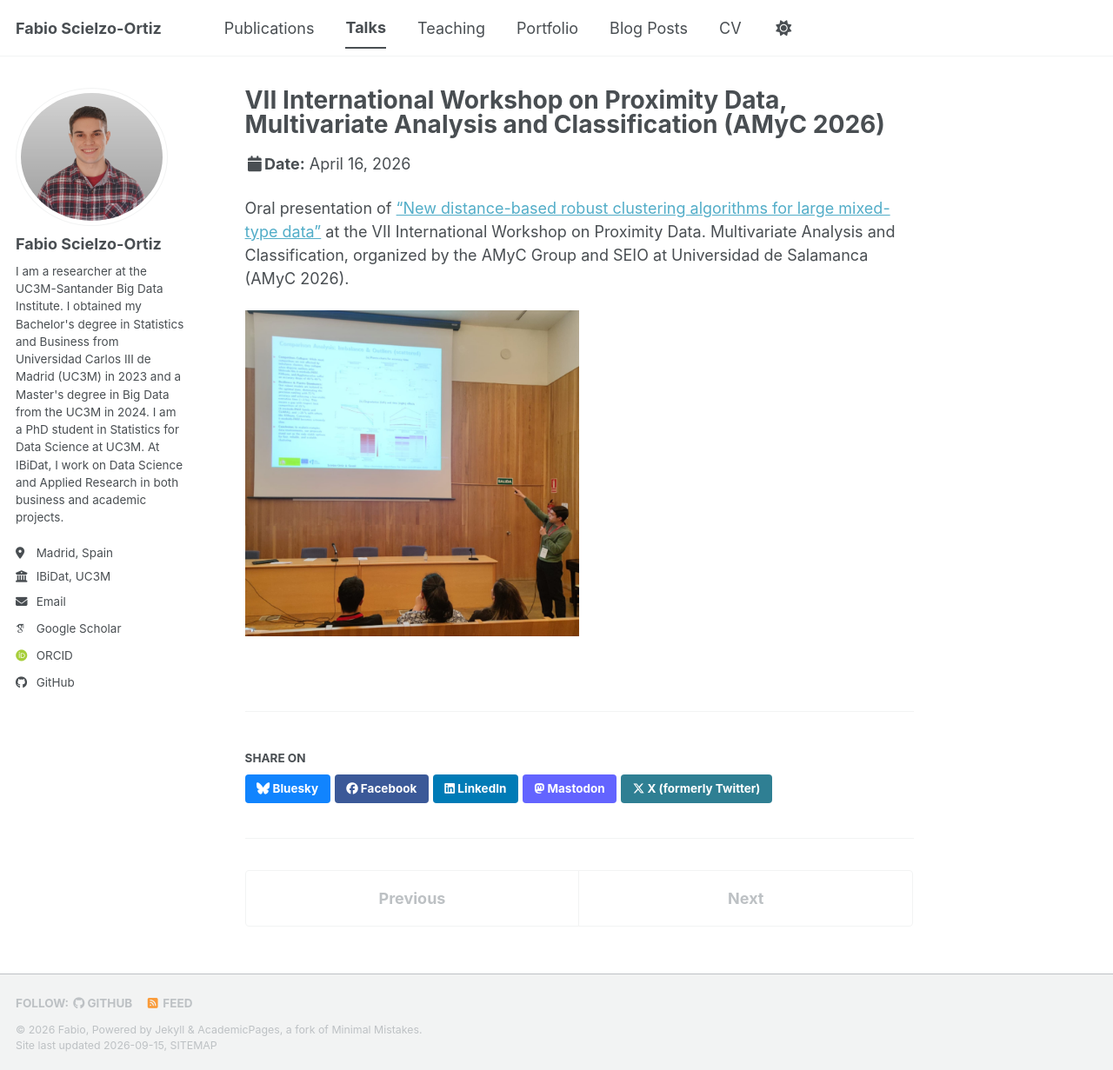
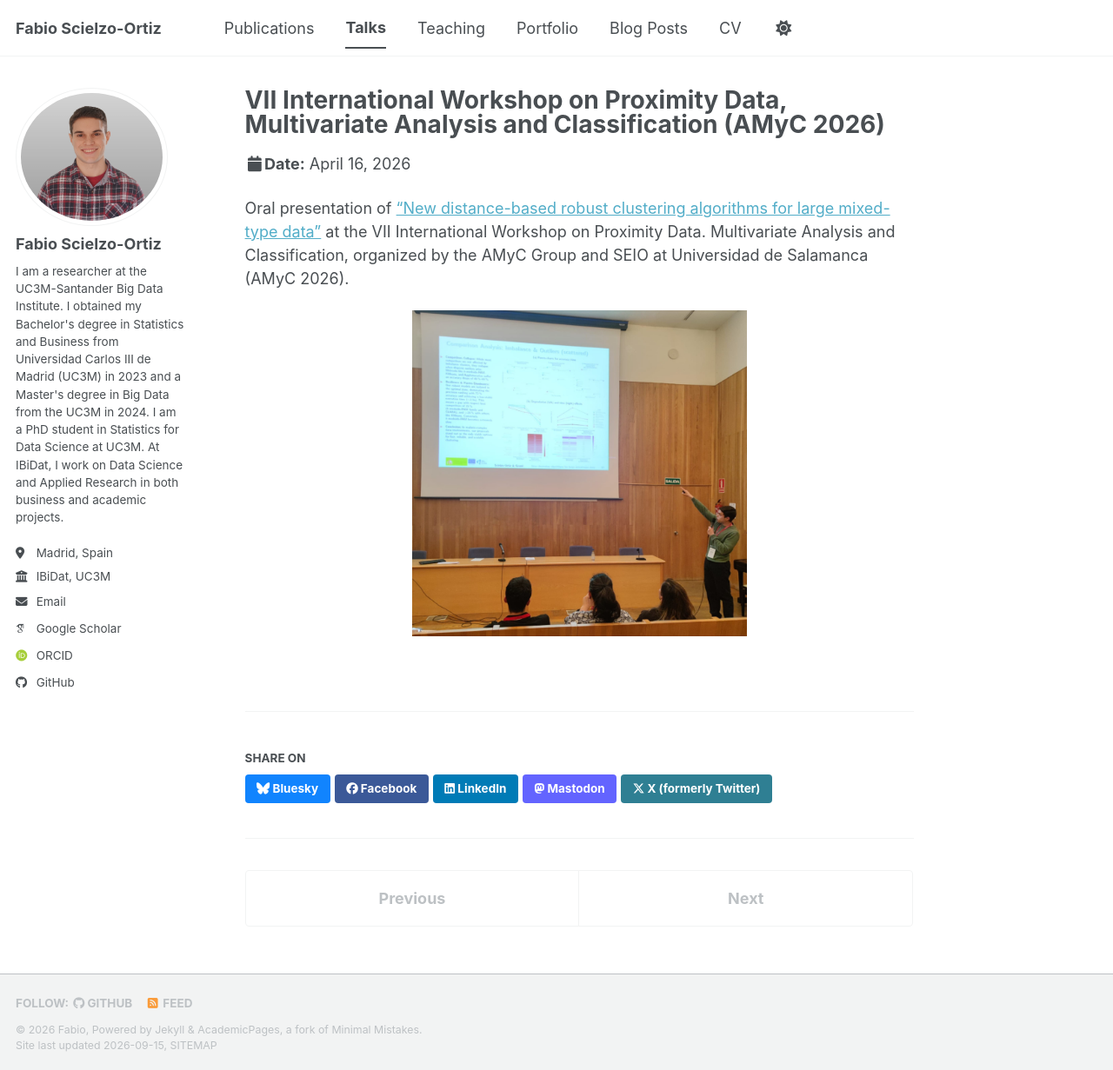
Before and after one commit to FabioScielzoOrtiz/fabioscielzoortiz.github.io, a Jekyll site: the page built from _talks/2026-04-01-vii-proximity-data-workshop-salamanca.md, in a window 1280 px wide and 1231 px high. Shown: the whole window at 87% size. Built offline with Jekyll 4.4.1, drawn with Linux system fonts in a browser that asks for light colours; some web fonts are replaced; a script bundle is joined from its source files by our own code; library files that are not in the unit come from our copies.

Commit message:
Enhance image styling for AMyC 2026 presentation to improve layout

```diff
--- a/_talks/2026-04-01-vii-proximity-data-workshop-salamanca.md
+++ b/_talks/2026-04-01-vii-proximity-data-workshop-salamanca.md
@@ -10,4 +10,4 @@
 
 Oral presentation of ["New distance-based robust clustering algorithms for large mixed-type data"](https://link.springer.com/article/10.1007/s11634-026-00701-9) at the VII International Workshop on Proximity Data. Multivariate Analysis and Classification, organized by the AMyC Group and SEIO at Universidad de Salamanca (AMyC 2026).
 
-<img src="/images/talk_amyc_2026.jpeg" alt="Presentación AMyC 2026" style="width: 50%; height: auto;">
+<img src="/images/talk_amyc_2026.jpeg" alt="Presentación AMyC 2026" style="width: 50%; height: auto; display: block; margin: 0 auto;">
```
